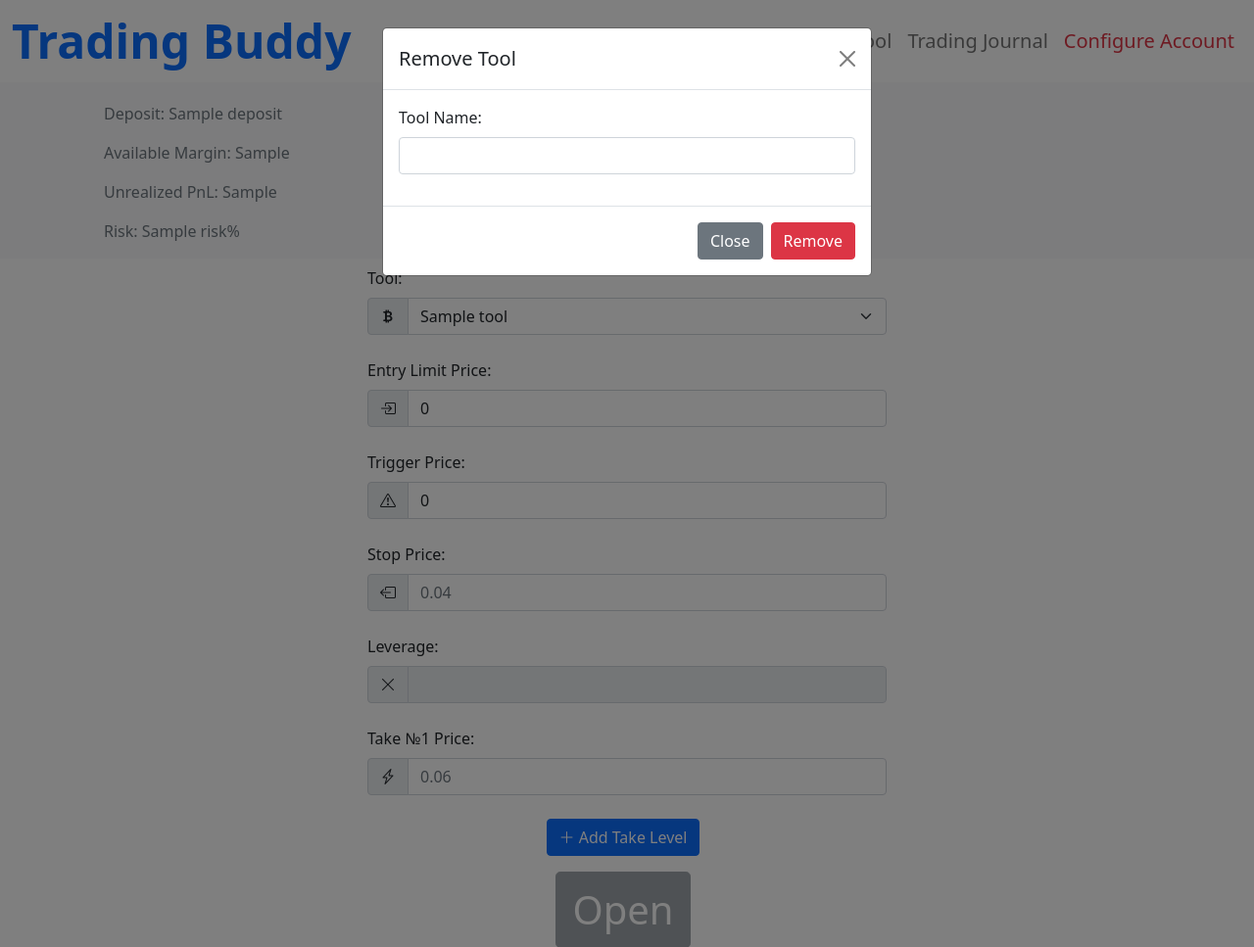
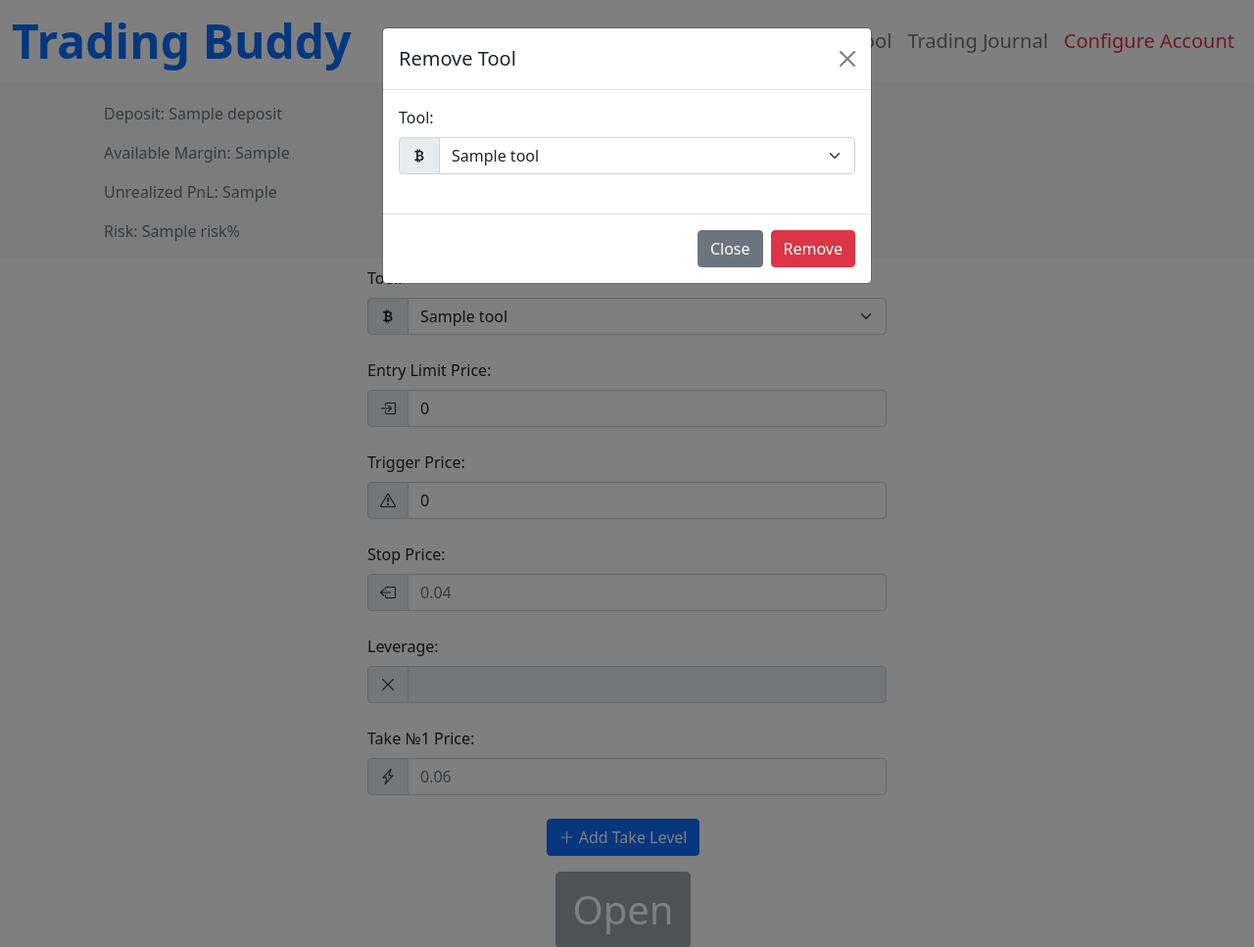
Before and after one commit to avtorgenii/Trading-Buddy, a Python web app: template app/templates/index.html in a window 1280 px wide, after a click on "Remove Tool". Shown: the top 967 px of the page at 98% size. Run offline with Jinja, Linux system fonts and the light colour scheme; the template is opened without the code that fills it: most values are stand-ins (such as "Sample title", 1, 10 or a date in 2020).

Commit message:
Added dropdown for tool removement, possibly fixed order listeners

```diff
--- a/app/server.py
+++ b/app/server.py
@@ -12,7 +12,7 @@ from pydantic import BaseModel
 from app.db_manager import DBInterface
 from app import runtime_manager as rm
 from app import bingx_exc as be
-from app.listener import OrderListener, PriceListener
+from app.listener import OrderListenerManager, PriceListener
 
 app = FastAPI()
 
@@ -315,8 +315,7 @@ async def read_journal(request: Request):
 
 
 def start_listener():
-    listener = OrderListener()
-    listener.listen_for_events()
+    order_listener_manager = OrderListenerManager()
 
 
 # Starting orders listener
--- a/app/static/index_script.js
+++ b/app/static/index_script.js
@@ -260,7 +260,7 @@ document.getElementById('saveAddTool').addEventListener('click', function() {
         });
 
         document.getElementById('saveRemoveTool').addEventListener('click', function() {
-            const toolName = document.getElementById('removeToolName').value;
+            const toolName = document.getElementById('remove_tool').value;
 
             if (toolName) {
                 fetch('/remove-tool/', {
--- a/app/templates/index.html
+++ b/app/templates/index.html
@@ -109,12 +109,18 @@
                     <button type="button" class="btn-close" data-bs-dismiss="modal" aria-label="Close"></button>
                 </div>
                 <div class="modal-body">
-                    <form id="removeToolForm">
-                        <div class="mb-3">
-                            <label for="removeToolName" class="form-label">Tool Name:</label>
-                            <input type="text" class="form-control" id="removeToolName" required>
+                   <!--Dropdown Tool Selection-->
+                        <label for="remove_tool" class="form-label">Tool:</label>
+                        <div class="input-group mb-4">
+                            <span class="input-group-text">
+                                <i class="bi bi-currency-bitcoin"></i>
+                            </span>
+                            <select id="remove_tool" class="form-select">
+                                {% for tool in tools %}
+                                <option>{{ tool }}</option>
+                                {% endfor %}
+                            </select>
                         </div>
-                    </form>
                 </div>
                 <div class="modal-footer">
                     <button type="button" class="btn btn-secondary" data-bs-dismiss="modal">Close</button>
```
Also changed, not shown: app/listener.py (+35 -14 lines).
